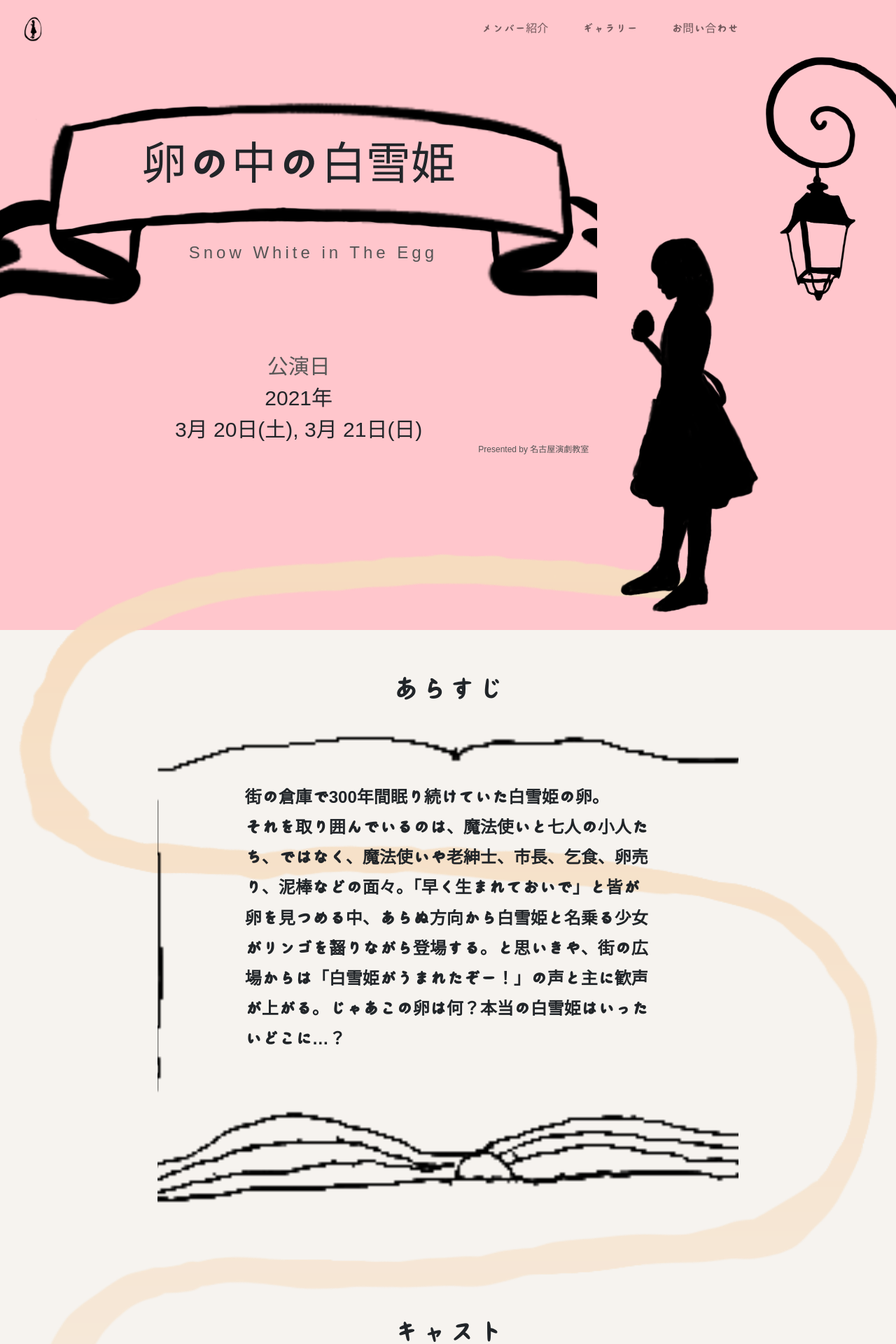
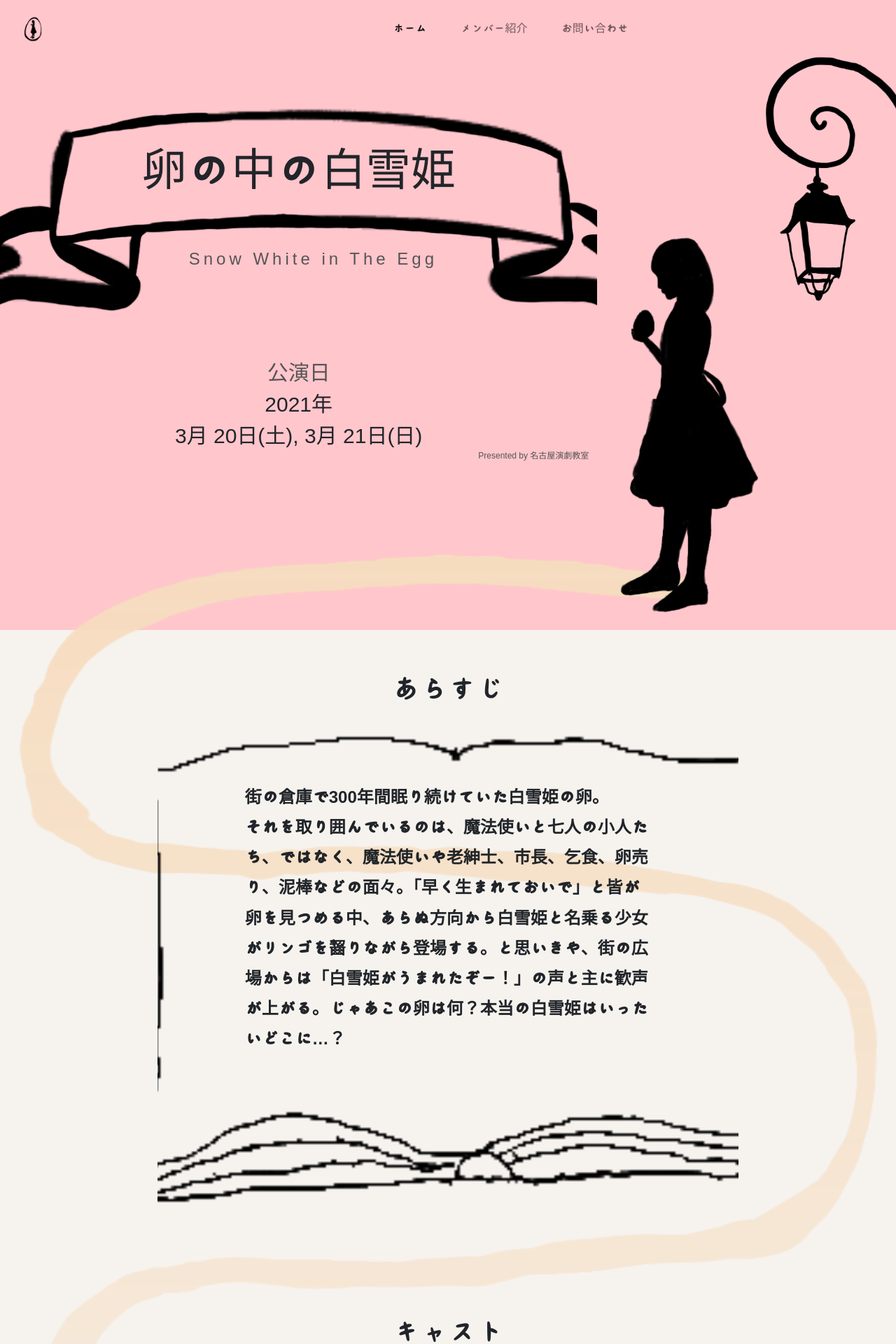
Before and after one commit to seiichiroito/snow-white, a Jekyll site: the page built from index.html, in a window 1280 px wide. Shown: the top 1920 px of the page at 70% size. Built offline with Jekyll 4.4.1, drawn with Linux system fonts in a browser that asks for light colours; some web fonts are replaced.

Commit message:
Add contact page

```diff
--- a/_config.yml
+++ b/_config.yml
@@ -18,7 +18,7 @@
 # You can create any custom variable you would like, and they will be accessible
 # in the templates via {{ site.myvariable }}.
 
-title: White Snow in The Egg
+title: 卵の中の白雪姫
 email: your-email@example.com
 description: >- # this means to ignore newlines until "baseurl:"
   Write an awesome description for your new site here. You can edit this
--- a/_includes/head.html
+++ b/_includes/head.html
@@ -1,12 +1,21 @@
 <head>
   <meta charset="UTF-8" />
   <meta name="viewport" content="width=device-width, initial-scale=1.0" />
-  <title>Snow White in The Egg</title>
   <link rel="shortcut icon" href="favicon.ico" type="image/x-icon" />
+  <!------------------------ TITLE ------------------------>
+  {% if page.title %}
+  <title>{{ page.title }} | {{ site.title }}</title>
+  {% else %}
+  <title>{{ site.title }}</title>
+  {% endif %}
 
   <!-- Bootstrap -->
-  <link href="https://cdn.jsdelivr.net/npm/bootstrap@5.0.0-beta1/dist/css/bootstrap.min.css" rel="stylesheet" integrity="sha384-giJF6kkoqNQ00vy+HMDP7azOuL0xtbfIcaT9wjKHr8RbDVddVHyTfAAsrekwKmP1" crossorigin="anonymous">
-
+  <link
+    href="https://cdn.jsdelivr.net/npm/bootstrap@5.0.0-beta1/dist/css/bootstrap.min.css"
+    rel="stylesheet"
+    integrity="sha384-giJF6kkoqNQ00vy+HMDP7azOuL0xtbfIcaT9wjKHr8RbDVddVHyTfAAsrekwKmP1"
+    crossorigin="anonymous"
+  />
 
   <!-- CSS -->
   <link rel="stylesheet" href="assets/main.css" />
--- a/_includes/header.html
+++ b/_includes/header.html
@@ -1,7 +1,7 @@
 <header class="header">
     <nav class="navbar navbar-expand-md navbar-light">
         <div class="container-fluid">
-          <a class="navbar-brand" href="#">
+          <a class="navbar-brand" href="/">
             <img src="/assets/images/icon.PNG" alt="logo" width="70" height="56" class="d-inline-block align-top">
           </a>
           <button class="navbar-toggler" type="button" data-bs-toggle="collapse" data-bs-target="#navbarNav" aria-controls="navbarNav" aria-expanded="false" aria-label="Toggle navigation">
@@ -10,13 +10,16 @@
           <div class="collapse navbar-collapse nav-links" id="navbarNav">
             <ul class="navbar-nav">
               <li class="nav-item">
+                <a class="nav-link px-md-4 active" href="/">ホーム</a>
+              </li>
+              <li class="nav-item">
                 <a class="nav-link px-md-4" href="#">メンバー紹介</a>
               </li>
+              <!-- <li class="nav-item">
+                <a class="nav-link px-md-4" href="#">ギャラリー</a>
+              </li> -->
               <li class="nav-item">
-                <a class="nav-link px-md-4" href="#">ギャラリー</a>
-              </li>
-              <li class="nav-item">
-                <a class="nav-link px-md-4" href="#">お問い合わせ</a>
+                <a class="nav-link px-md-4" href="/contact">お問い合わせ</a>
               </li>
             </ul>
           </div>
--- a/_layouts/default.html
+++ b/_layouts/default.html
@@ -2,7 +2,9 @@
 <html lang="en">
     {% include head.html %}
 <body>
-    {{ content }}
-    {% include js.html %}
+    <div class="outer">
+        {{ content }}
+        {% include js.html %}
+    </div>
 </body>
 </html>
--- /dev/null
+++ b/_sass/contact.scss
@@ -0,0 +1,60 @@
+/* Extra small devices (phones, less than 768px) */
+/* No media query since this is the default in Bootstrap */
+.contact_us {
+    flex: 1;
+    h1 {
+        font-size: 45px;
+        text-align: center;
+        margin-top: 50px;
+    }
+    h2 {
+        font-size: 24px;
+        text-align: center;
+        margin-top: 30px;
+    }
+    a {
+        color: #FFC6CC;
+    }
+    p {
+        font-size: 16px;
+    }
+    .left-side {
+        p {
+            margin-bottom: 10px;
+        }
+    }
+    .right-side {
+        p {
+            margin-bottom: 20px;
+        }
+    }
+}
+/* Small devices (tablets, 768px and up) */
+@media (min-width: 768px) {
+    .contact_us {
+        p {
+            font-size: 16px;
+        }
+        .left-side {
+            text-align: end;
+        }
+        .right-side {
+            text-align: start;
+        }
+    }
+}
+
+/* Medium devices (desktops, 992px and up) */
+@media (min-width: 992px) {
+    .contact_us {
+        p {
+            font-size: 20px;
+        }
+    }
+
+}
+
+/* Large devices (large desktops, 1200px and up) */
+@media (min-width: 1200px) {
+
+}
--- a/_sass/style.scss
+++ b/_sass/style.scss
@@ -17,12 +17,17 @@
 body {
   font-family: "iroha-mochi", "KosugiMaru-Regular", Arial, Helvetica, sans-serif;
 }
+.outer {
+  display: flex;
+  flex-direction: column;
+  min-height: 100vh;
+}
 //* HEADER
 /* Extra small devices (phones, less than 768px) */
 /* No media query since this is the default in Bootstrap */
 .header {
   background: #ffc6cc;
-  height: 8vh;
+  height: 9vh;
 }
 
 .nav-links {
@@ -36,7 +41,7 @@
 @media (min-width: 768px) {
   .nav-links {
     // box-sizing: border-box;
-    margin-left: 30%;
+    margin-left:18%;
     background: #ffc6cc;
   }
 }
@@ -44,7 +49,7 @@
 /* Medium devices (desktops, 992px and up) */
 @media (min-width: 992px) {
   .nav-links {
-    margin-left: 45%;
+    margin-left: 35%;
   }
 }
 
@@ -57,7 +62,7 @@
 /* No media query since this is the default in Bootstrap */
 .hero {
   background: #ffc6cc;
-  height: 92vh;
+  height: 91vh;
   &__header {
     background-image: url("/assets/images/ribbon.png");
     background-position: center;
--- a/assets/main.scss
+++ b/assets/main.scss
@@ -2,3 +2,4 @@
 ---
 @import "reset.scss";
 @import "style.scss";
+@import "contact.scss";
```
Also changed, not shown: _includes/contact_us.html (added, +32 -0 lines), about.markdown (deleted, +0 -18 lines), contact.html (added, +14 -0 lines).
